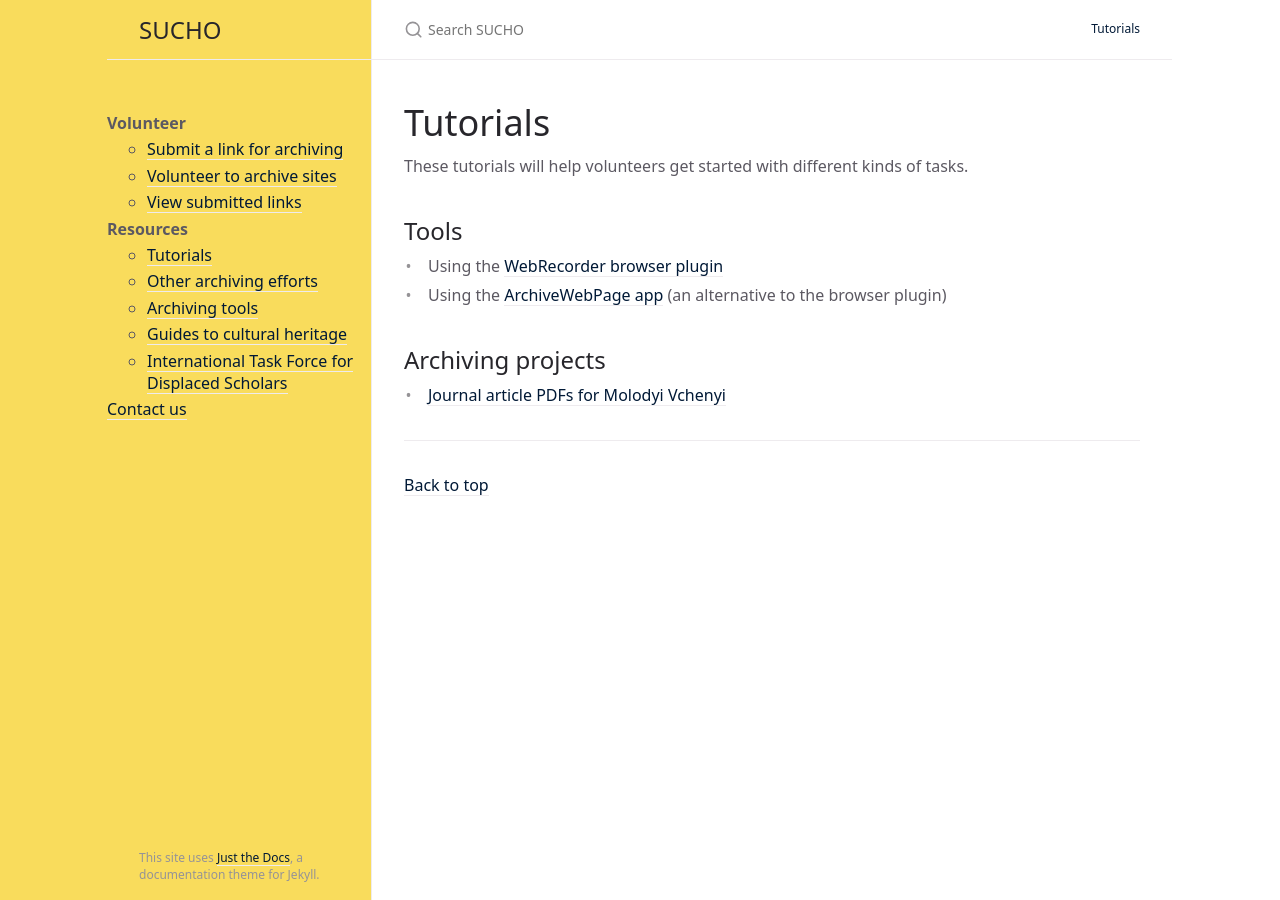
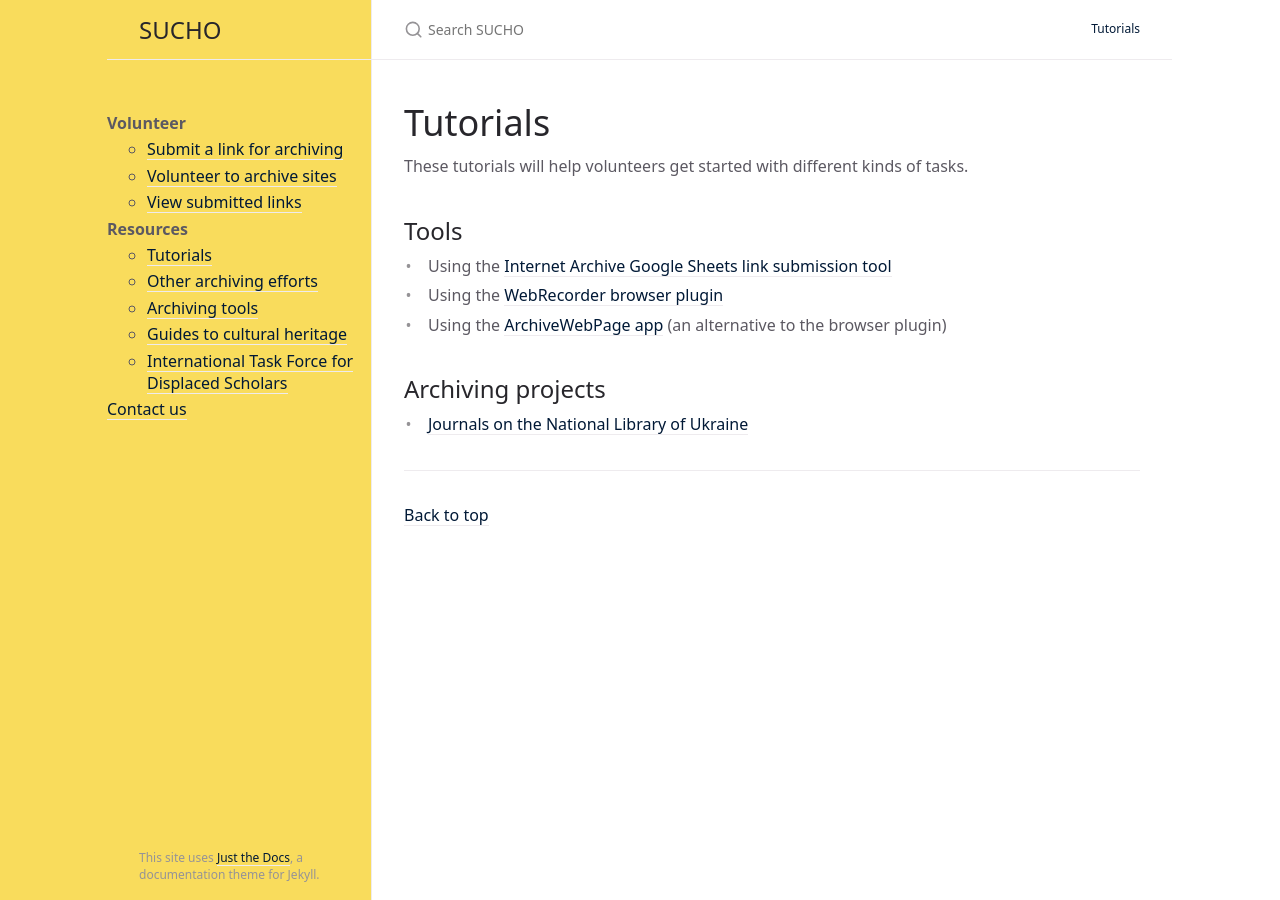
Before and after one commit to sucho-archiving/sucho-archiving.github.io, a Jekyll site: the page built from tutorials.md, in a window 1280 px wide. Built offline with Jekyll 4.4.1, drawn with Linux system fonts in a browser that asks for light colours; our own code applies the rules of GitHub Pages for plain Markdown files.

Commit message:
Add journals, IA-Gsheets

```diff
--- a/tutorials.md
+++ b/tutorials.md
@@ -9,9 +9,10 @@ These tutorials will help volunteers get started with different kinds of tasks.
 
 ## Tools
 
+* Using the [Internet Archive Google Sheets link submission tool](/ia-gsheets)
 * Using the [WebRecorder browser plugin](/webrecorder-plugin-instructions)
 * Using the [ArchiveWebPage app](/archivewebpage-app-instructions) (an alternative to the browser plugin)
 
 ## Archiving projects
 
-* [Journal article PDFs for Molodyi Vchenyi](/molodyivchenyi)
+* [Journals on the National Library of Ukraine](nbuv-journals)
```
Also changed, not shown: ia-gsheets.md (added, +19 -0 lines), nbuv-journals.md (added, +18 -0 lines).
